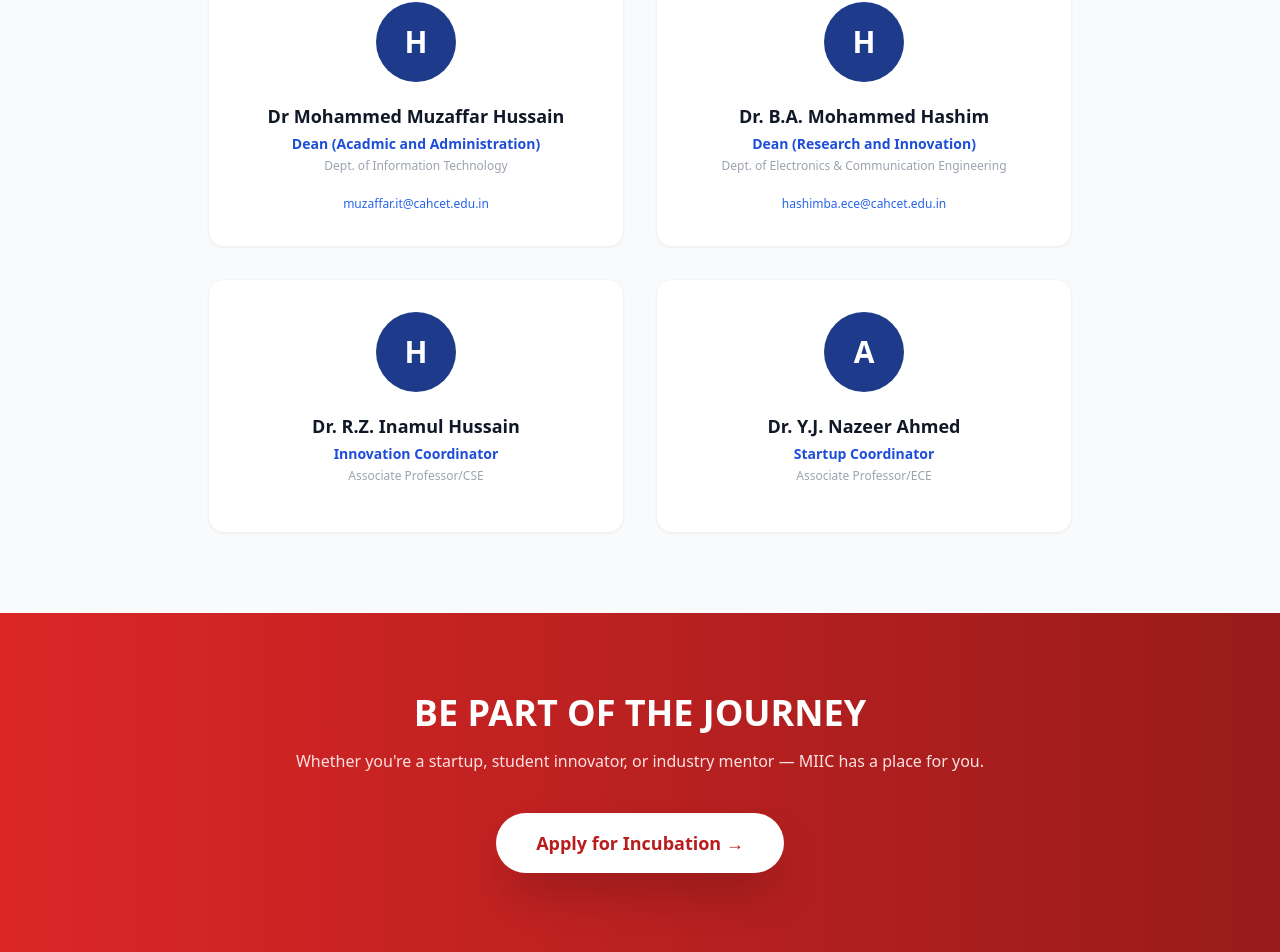
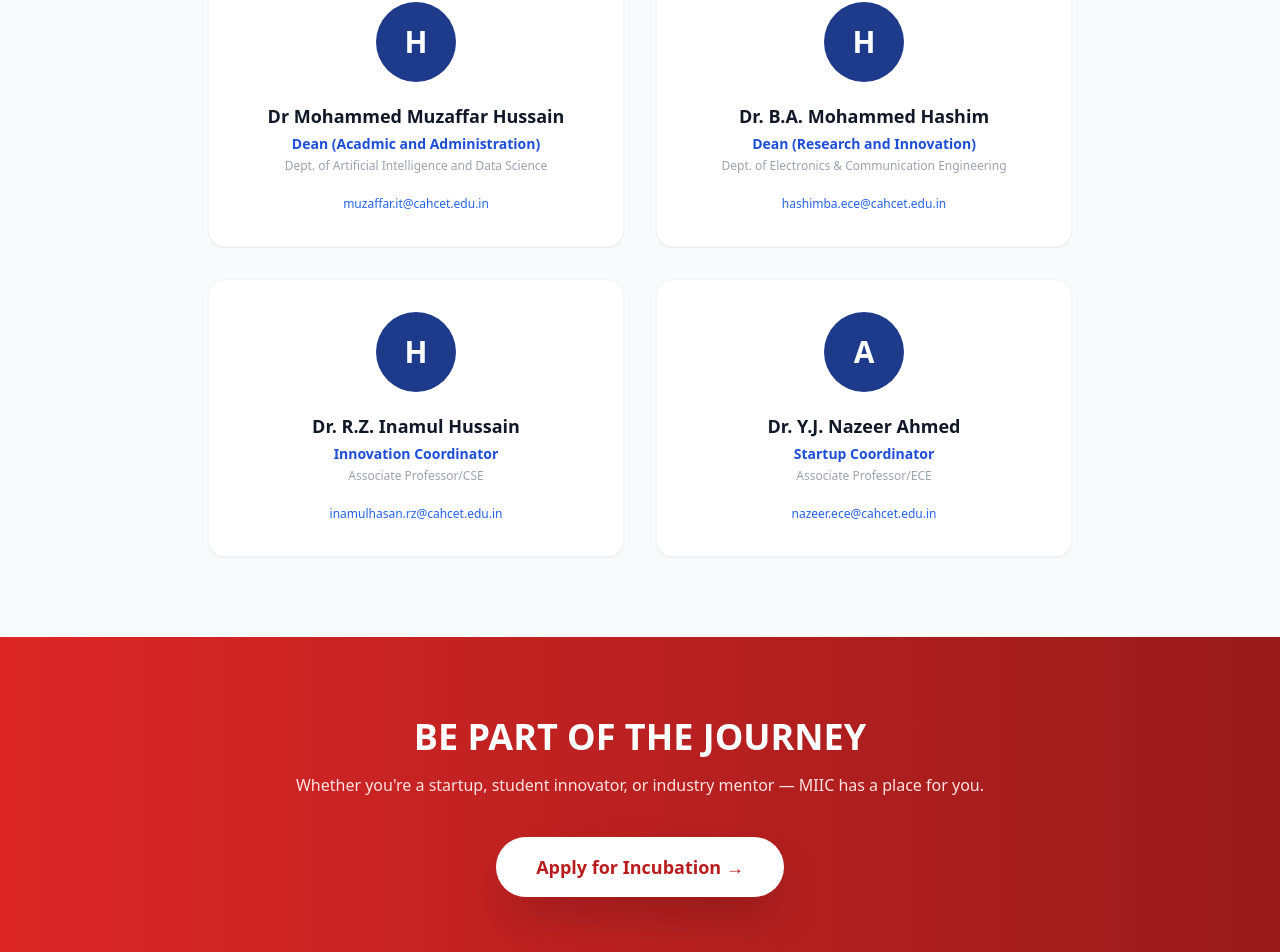
Before and after one commit to campusonec1-prog/MMES-Incubation, a React (Vite) app: page /about in a window 1280 px wide. Shown: the part 2832-3784 px from the top of the page. Built offline with nearby package versions, Linux system fonts and the light colour scheme.

Commit message:
Added mail id and changing dept

```diff
--- a/src/Pages/About.jsx
+++ b/src/Pages/About.jsx
@@ -8,10 +8,10 @@ const milestones = [
 ];
 
 const team = [
-  { name: 'Dr Mohammed Muzaffar Hussain', role: 'Dean (Acadmic and Administration)', dept: 'Dept. of Information Technology', email: 'muzaffar.it@cahcet.edu.in' },
+  { name: 'Dr Mohammed Muzaffar Hussain', role: 'Dean (Acadmic and Administration)', dept: 'Dept. of Artificial Intelligence and Data Science', email: 'muzaffar.it@cahcet.edu.in' },
   { name: 'Dr. B.A. Mohammed Hashim', role: 'Dean (Research and Innovation)', dept: 'Dept. of Electronics & Communication Engineering', email: 'hashimba.ece@cahcet.edu.in' },
-  { name: 'Dr. R.Z. Inamul Hussain', role: 'Innovation Coordinator', dept: 'Associate Professor/CSE', email: '' },
-  { name: 'Dr. Y.J. Nazeer Ahmed', role: 'Startup Coordinator', dept: 'Associate Professor/ECE', email: '' },
+  { name: 'Dr. R.Z. Inamul Hussain', role: 'Innovation Coordinator', dept: 'Associate Professor/CSE', email: 'inamulhasan.rz@cahcet.edu.in' },
+  { name: 'Dr. Y.J. Nazeer Ahmed', role: 'Startup Coordinator', dept: 'Associate Professor/ECE', email: 'nazeer.ece@cahcet.edu.in' },
 ];
 
 const values = [
```
